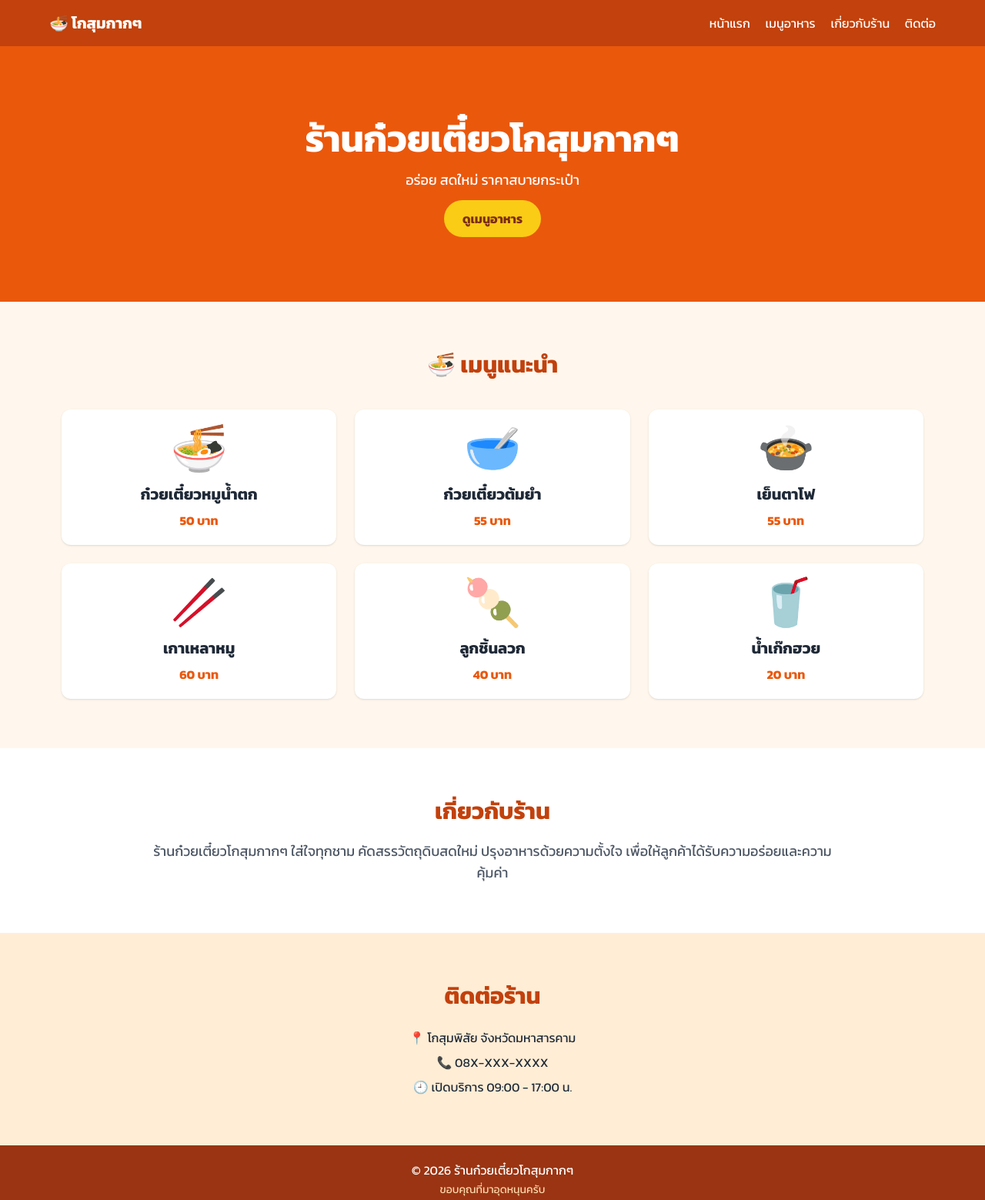
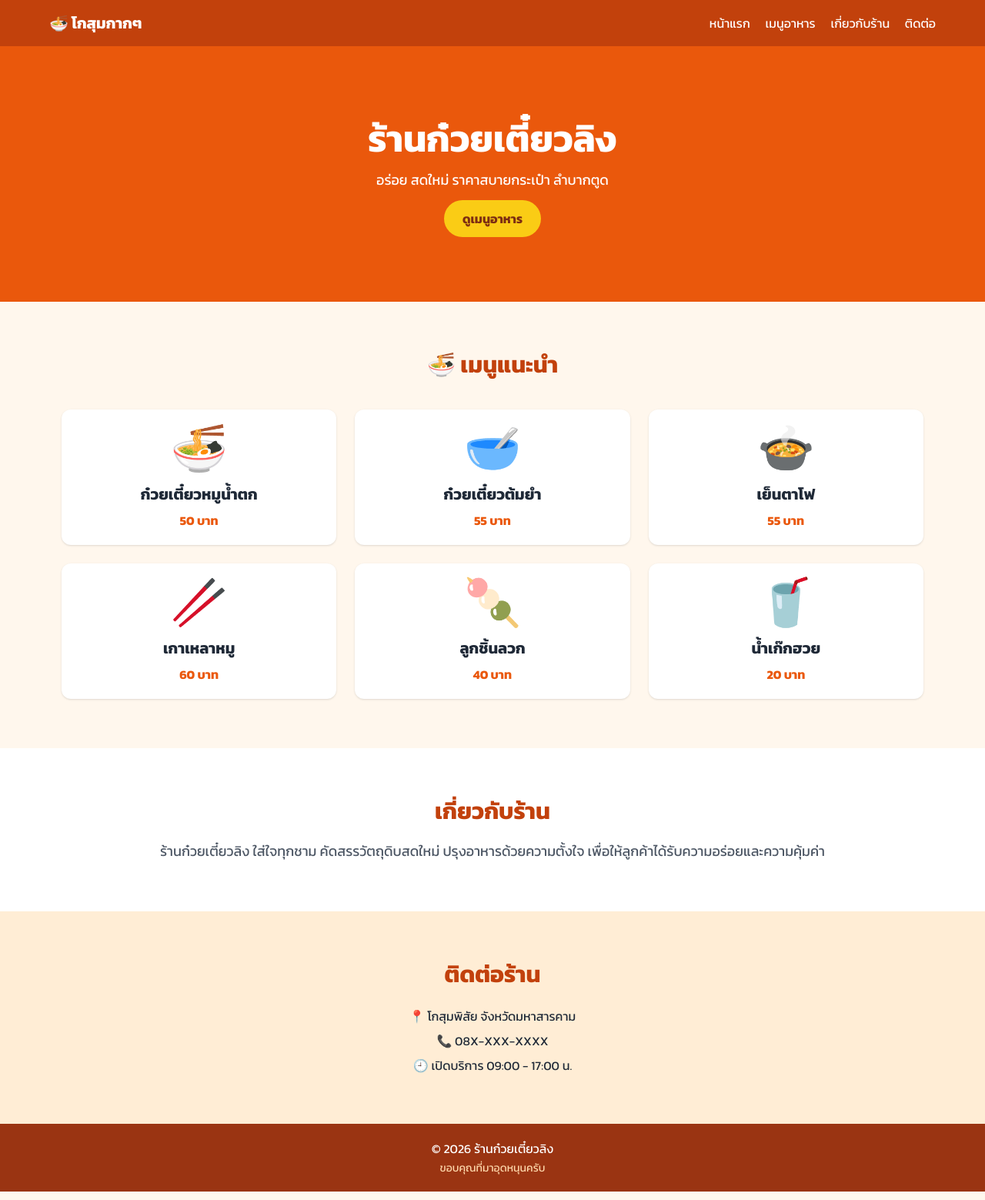
Before and after one commit to channelwa123-sketch/jakawat123, a website built with Vite: page my-jakawat/index.html in a window 1280 px wide. Shown: the whole page at 77% size. Built offline with nearby package versions, Linux system fonts and the light colour scheme.

Commit message:
first commit

```diff
--- a/my-jakawat/index.html
+++ b/my-jakawat/index.html
@@ -4,7 +4,7 @@
 <head>
   <meta charset="UTF-8">
   <meta name="viewport" content="width=device-width, initial-scale=1.0">
-  <title>ร้านก๋วยเตี๋ยวโกสุมกากๆ</title>
+  <title>ร้านก๋วยเตี๋ยวลิง</title>
 
   <!-- Tailwind CSS -->
   <script src="https://cdn.tailwindcss.com"></script>
@@ -35,11 +35,11 @@
   <!-- Hero -->
   <section id="home" class="bg-orange-600 text-white text-center py-24 px-4">
     <h2 class="text-4xl md:text-5xl font-bold mb-4">
-      ร้านก๋วยเตี๋ยวโกสุมกากๆ
+      ร้านก๋วยเตี๋ยวลิง
     </h2>
 
     <p class="text-lg mb-6">
-      อร่อย สดใหม่ ราคาสบายกระเป๋า
+      อร่อย สดใหม่ ราคาสบายกระเป๋า ลำบากตูด
     </p>
 
     <a href="#menu"
@@ -103,7 +103,7 @@
       </h2>
 
       <p class="text-gray-600 text-lg">
-        ร้านก๋วยเตี๋ยวโกสุมกากๆ ใส่ใจทุกชาม
+        ร้านก๋วยเตี๋ยวลิง ใส่ใจทุกชาม
         คัดสรรวัตถุดิบสดใหม่ ปรุงอาหารด้วยความตั้งใจ
         เพื่อให้ลูกค้าได้รับความอร่อยและความคุ้มค่า
       </p>
@@ -125,7 +125,7 @@
 
   <!-- Footer -->
   <footer class="bg-orange-800 text-white text-center p-5">
-    <p>© 2026 ร้านก๋วยเตี๋ยวโกสุมกากๆ</p>
+    <p>© 2026 ร้านก๋วยเตี๋ยวลิง</p>
 
     <p class="text-sm text-orange-200 mt-1">
       ขอบคุณที่มาอุดหนุนครับ
```
